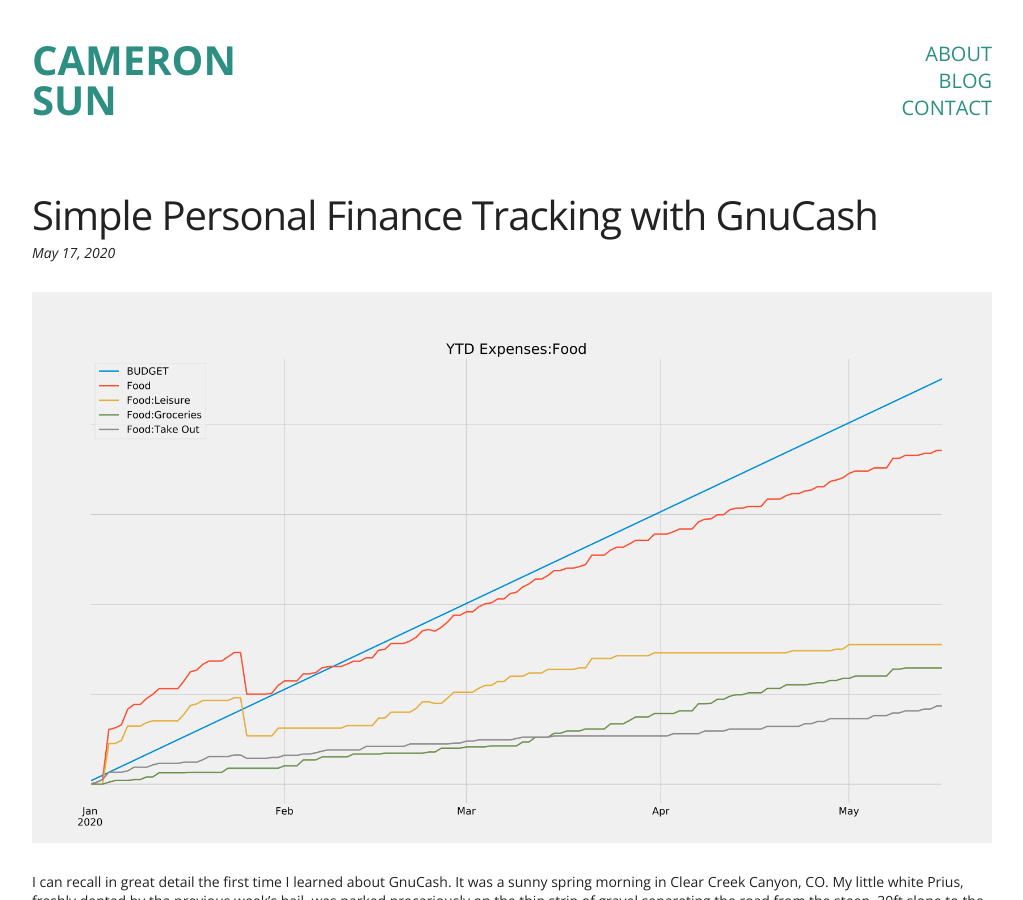
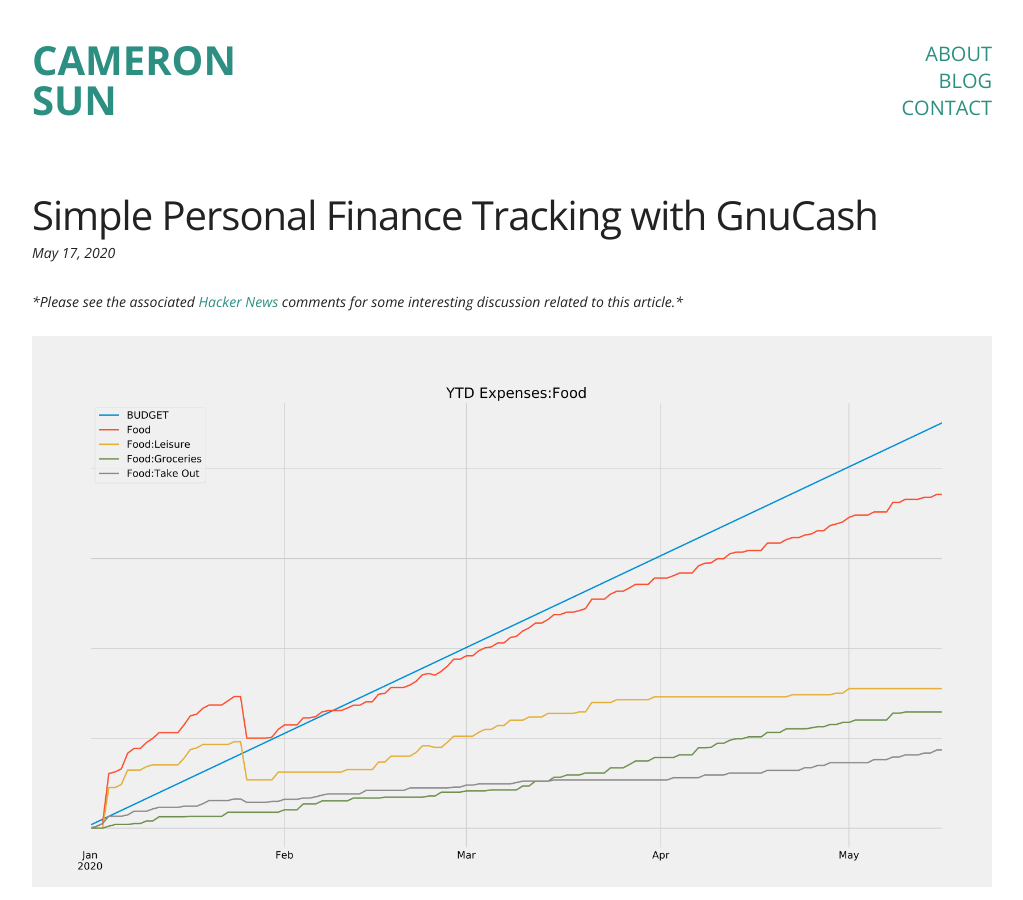
Before and after one commit to csun/csun.io, a Jekyll site: the page built from _posts/2020-5-17-gnucash-finance.md, in a window 1280 px wide and 900 px high. Shown: the whole window, without its empty margins (128-1151 px from the left). Built offline with Jekyll 4.4.1, drawn with Linux system fonts in a browser that asks for light colours; some web fonts are replaced.

Commit message:
Add link to gnucash HN comments for posterity

```diff
--- a/_posts/2020-5-17-gnucash-finance.md
+++ b/_posts/2020-5-17-gnucash-finance.md
@@ -3,6 +3,7 @@ layout: post
 title: Simple Personal Finance Tracking with GnuCash
 excerpt: An overview of how I use the open source accounting program GnuCash to manage my finances and generate cool graphs.
 ---
+_*Please see the associated [Hacker News](https://news.ycombinator.com/item?id=23237445) comments for some interesting discussion related to this article.*_
 
 ![](/images/gnucash/ytd_food.png)
 
```
